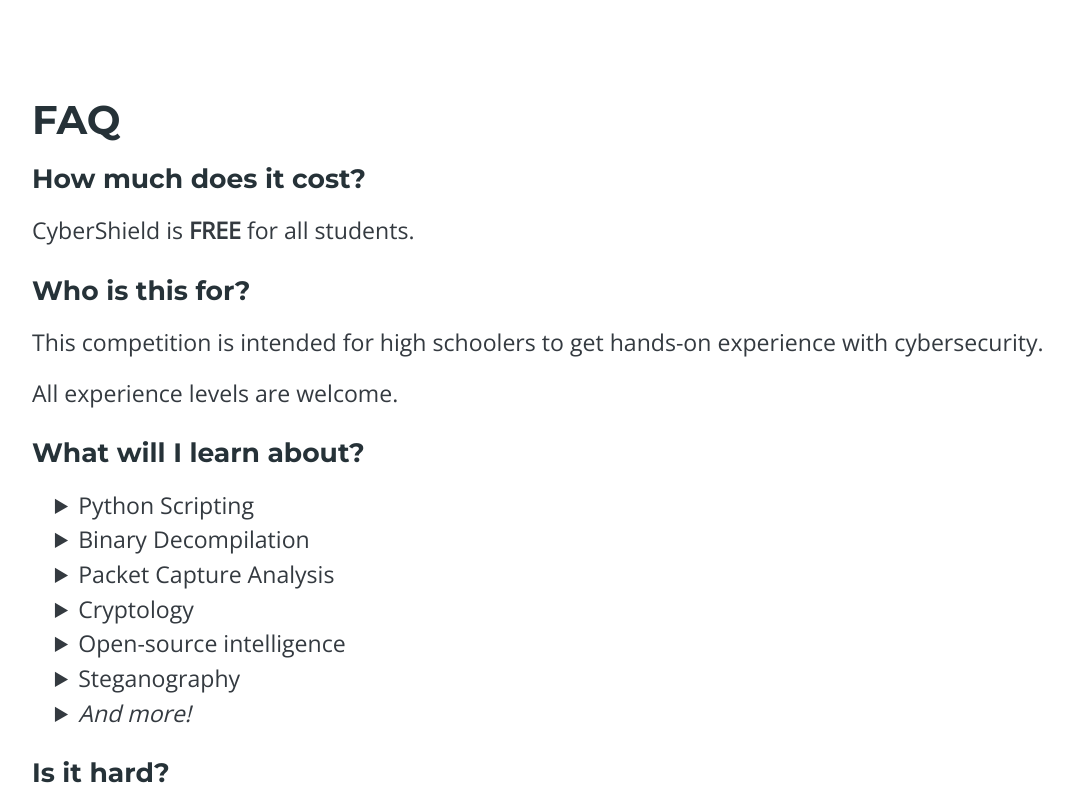
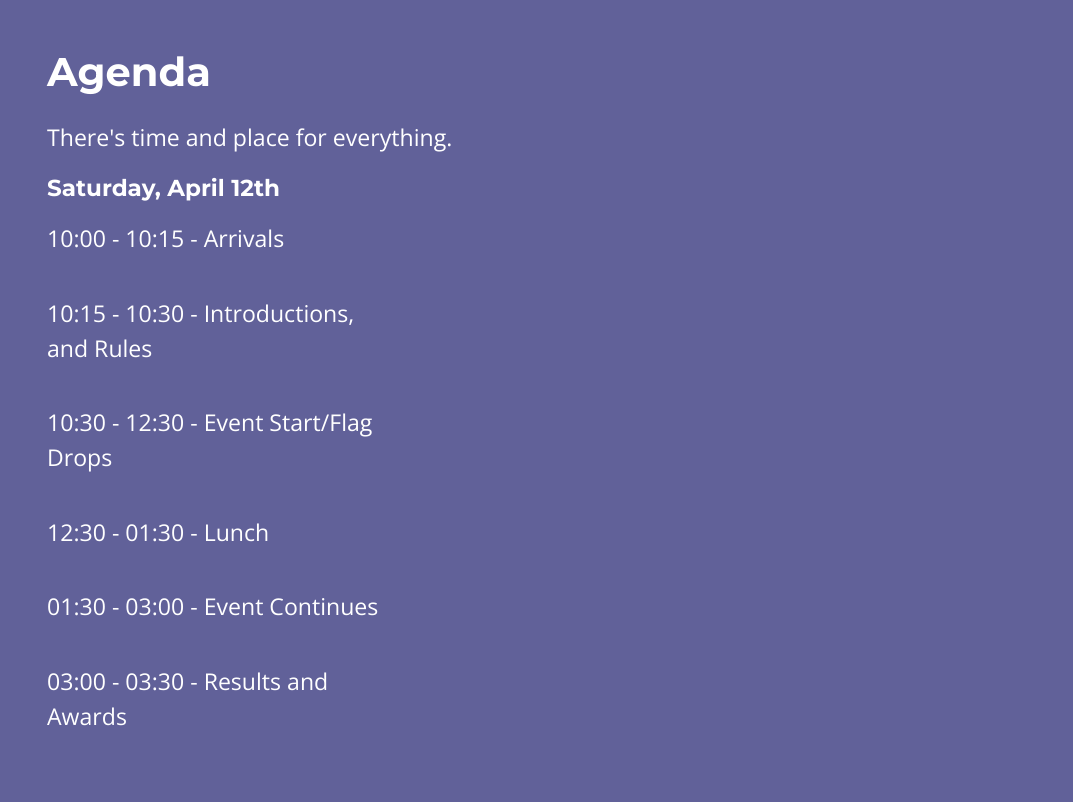
Before and after one commit to nkcyber/cybershield-website, a plain HTML site: page index.html in a window 1280 px wide. Shown: the part 1360-2162 px from the top of the page, without its empty margins (53-1126 px from the left). Drawn offline with nearby package versions, Linux system fonts and the light colour scheme; files whose address does not match are found by name.

Commit message:
Added the agenda

```diff
--- a/index.html
+++ b/index.html
@@ -200,6 +200,50 @@
 
   </section>
 
+  <section id="agenda" class="section" style="background-color: #616199">
+    <div class="container">
+      <div class="container py-7">
+        <h2 class="text-white mb-4">
+          Agenda
+        </h2>
+        <p class="cyber-prose mb-3">There's time and place for everything.</p>
+        <!-- Days -->
+        <div class="row">
+          <div class="col-lg-4 mb-3" id="date">
+            <h4 class="cyber-prose mb-3">
+              Saturday, April 12th
+            </h4>
+            <ul class="list-timeline list-timeline-primary">
+              <li class="list-timeline-item p-0 pb-3 pb-lg-4 d-flex flex-wrap flex-column">
+                <p class="cyber-prose mb-3"><span class="text-inverse op-8">10:00 - 10:15</span> - Arrivals</p>
+              </li>
+
+              <li class="list-timeline-item p-0 pb-3 pb-lg-4 d-flex flex-wrap flex-column">
+                <p class="cyber-prose mb-3"><span class="text-inverse op-8">10:15 - 10:30</span> - Introductions, and
+                  Rules</p>
+              </li>
+
+              <li class="list-timeline-item p-0 pb-3 pb-lg-4 d-flex flex-wrap flex-column">
+                <p class="cyber-prose mb-3"><span class="text-inverse op-8">10:30 - 12:30</span> - Event Start/Flag
+                  Drops</p>
+              </li>
+              <li class="list-timeline-item p-0 pb-3 pb-lg-4 d-flex flex-wrap flex-column">
+                <p class="cyber-prose mb-3"><span class="text-inverse op-8">12:30 - 01:30</span> - Lunch</p>
+              </li>
+
+              <li class="list-timeline-item p-0 pb-3 pb-lg-4 d-flex flex-wrap flex-column">
+                <p class="cyber-prose mb-3"><span class="text-inverse op-8">01:30 - 03:00</span> - Event Continues</p>
+              </li>
+
+              <li class="list-timeline-item p-0 pb-3 pb-lg-4 d-flex flex-wrap flex-column">
+                <p class="cyber-prose mb-3"><span class="text-inverse op-8">03:00 - 03:30</span> - Results and Awards
+                </p>
+              </li>
+            </ul>
+          </div>
+        </div>
+  </section>
+
   <section id="faq" class="section" style="background-color: white;">
     <div class="container mt-5">
       <h2>
```
